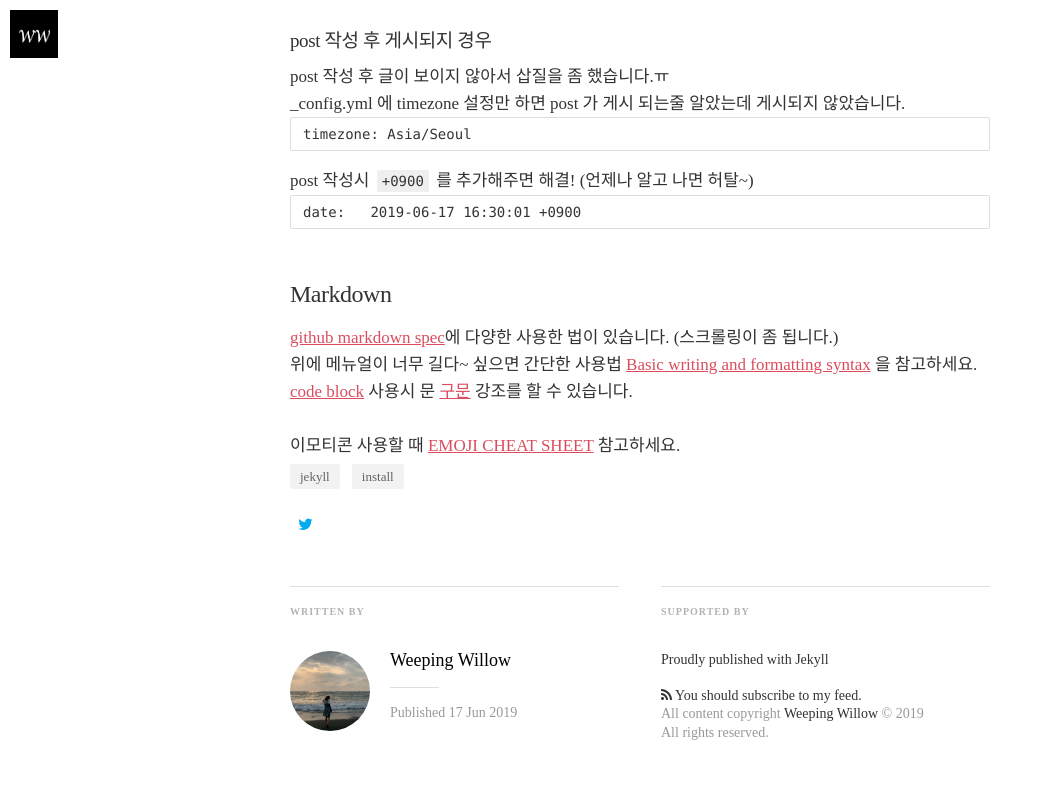
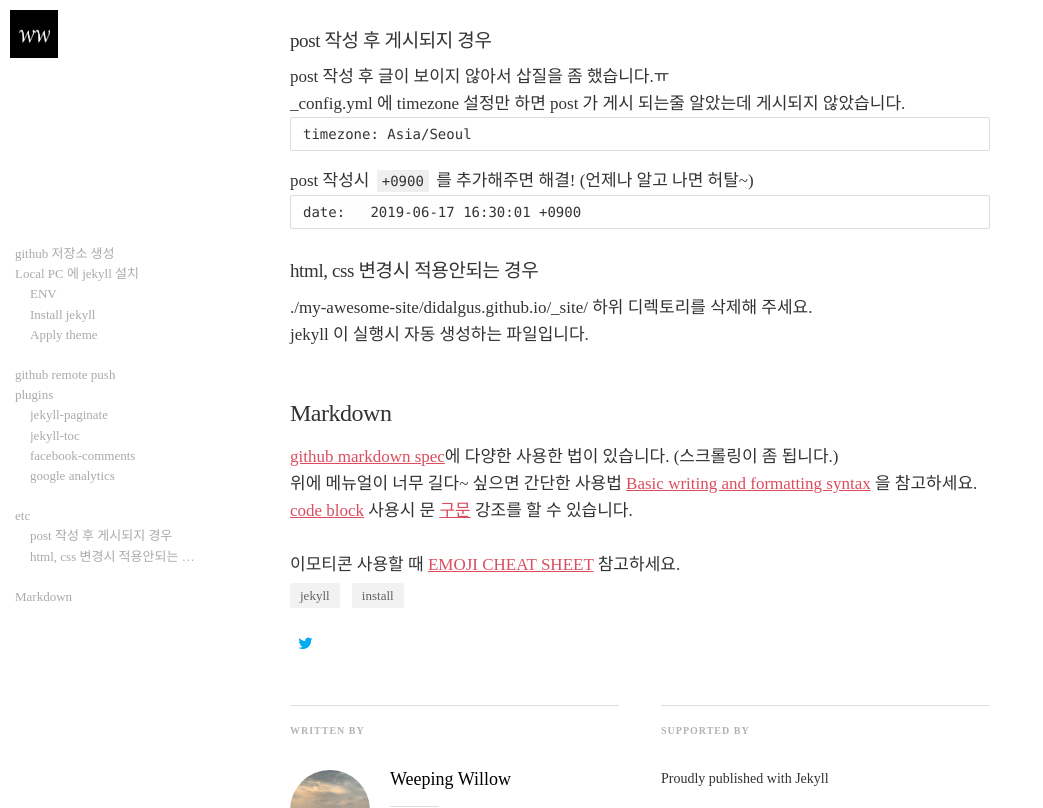
Before and after one commit to didalgus/didalgus.github.io, a Jekyll site: the page built from _posts/2019-06-17-Welcome-to-Jekyll.markdown, in a window 1280 px wide and 900 px high, scrolled down 3806 px, cut to the strip 0-808 px from the top of the window. Shown: the whole strip, without its empty margins (0-1043 px from the left). Built offline with Jekyll 4.4.1, drawn with Linux system fonts in a browser that asks for light colours; nearby versions of some CDN libraries; some web fonts are replaced; the table of contents is made by our own code.

Commit message:
add series

````diff
--- a/_layouts/post.html
+++ b/_layouts/post.html
@@ -19,7 +19,12 @@
             Article Image
           </div>
           <div class="post-meta">
-            <h1 class="post-title">{{ page.title }}</h1>
+            <h1 class="post-title">{{ page.title }}
+              {% if page.series %}
+                <span class="series">SERIES {{ page.series }}</span>
+              {% endif %}
+            </h1>
+
             <div class="cf post-meta-text">
               <div class="author-image" style="background-image: url({{ site.author_image | prepend: site.baseurl }})">Blog Logo</div>
               <h4 class="author-name" itemprop="author" itemscope itemtype="http://schema.org/Person">{{ site.author }}</h4>
@@ -35,7 +40,12 @@
         {% else %}
         <div class="noarticleimage">
           <div class="post-meta">
-            <h1 class="post-title">{{ page.title }}</h1>
+            <h1 class="post-title">{{ page.title }}
+              {% if page.series %}
+                <span class="series">SERIES {{ page.series }}</span>
+              {% endif %}
+            </h1>
+
             <div class="cf post-meta-text">
               <div class="author-image" style="background-image: url({{ site.author_image | prepend: site.baseurl }})">Blog Logo</div>
               <h4 class="author-name" itemprop="author" itemscope itemtype="http://schema.org/Person">{{ page.author }}</h4>
--- a/_posts/2019-06-17-Welcome-to-Jekyll.markdown
+++ b/_posts/2019-06-17-Welcome-to-Jekyll.markdown
@@ -188,6 +188,11 @@
 date:   2019-06-17 16:30:01 +0900
 ```
 
+### html, css 변경시 적용안되는 경우
+
+./my-awesome-site/didalgus.github.io/_site/ 하위 디렉토리를 삭제해 주세요.
+jekyll 이 실행시 자동 생성하는 파일입니다.
+
 
 
 ## Markdown
--- a/_posts/2019-07-10-Nice-to-meet-IntelliJ.markdown
+++ b/_posts/2019-07-10-Nice-to-meet-IntelliJ.markdown
@@ -1,6 +1,7 @@
 ---
 layout: post
-title:  "Nice to meet IntelliJ IDEA [SERIES 1/2]"
+title:  "Nice to meet IntelliJ IDEA"
+series: 1/2
 date:   2019-07-10 17:30:00 +0900
 abstract: ""
 tags: [IntelliJ, Tools]
--- a/_posts/2019-07-11-How-to-use-intelliJ.markdown
+++ b/_posts/2019-07-11-How-to-use-intelliJ.markdown
@@ -1,6 +1,7 @@
 ---
 layout: post
-title:  "How to use intelliJ IDEA [SERIES 2/2]"
+title:  "How to use intelliJ IDEA"
+series: 2/2
 date:   2019-07-11 16:30:00 +0900
 abstract: ""
 tags: [IntelliJ, Tools]
````
Also changed, not shown: index.html (+7 -1 lines).
